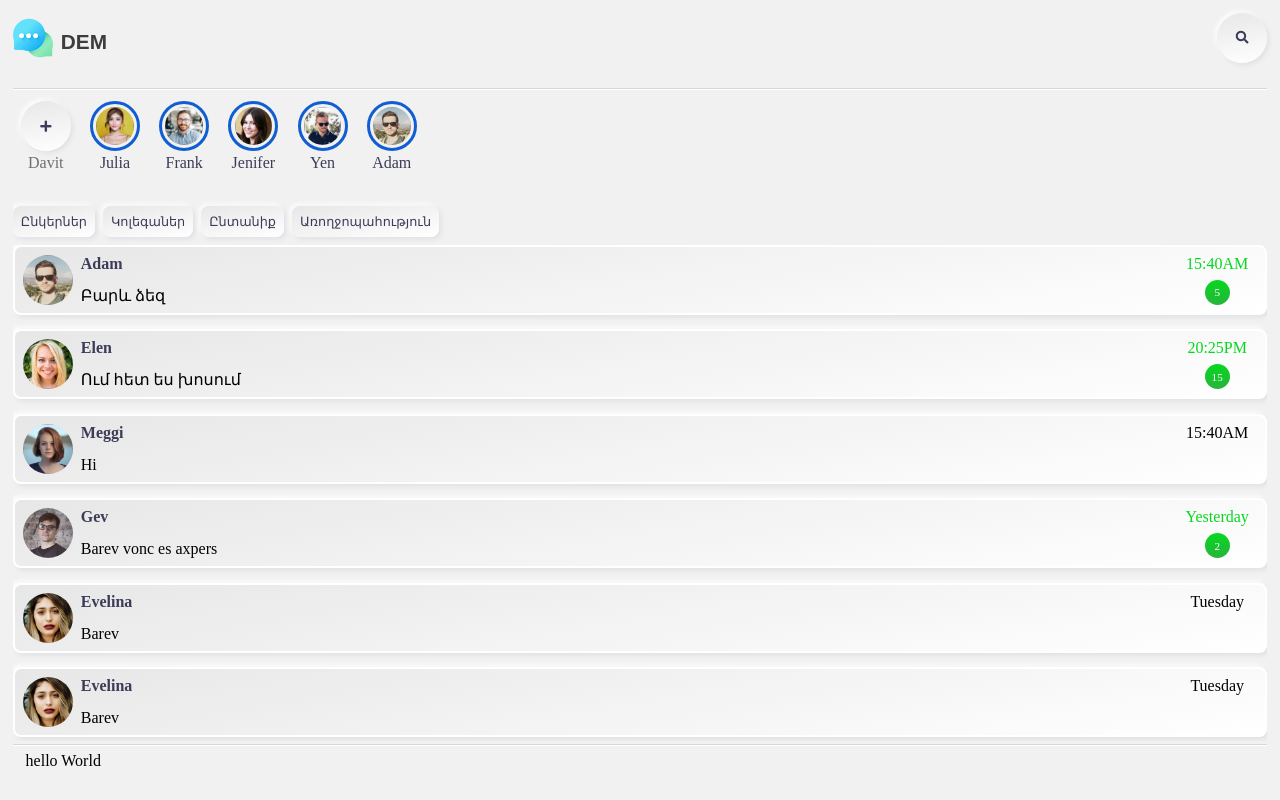
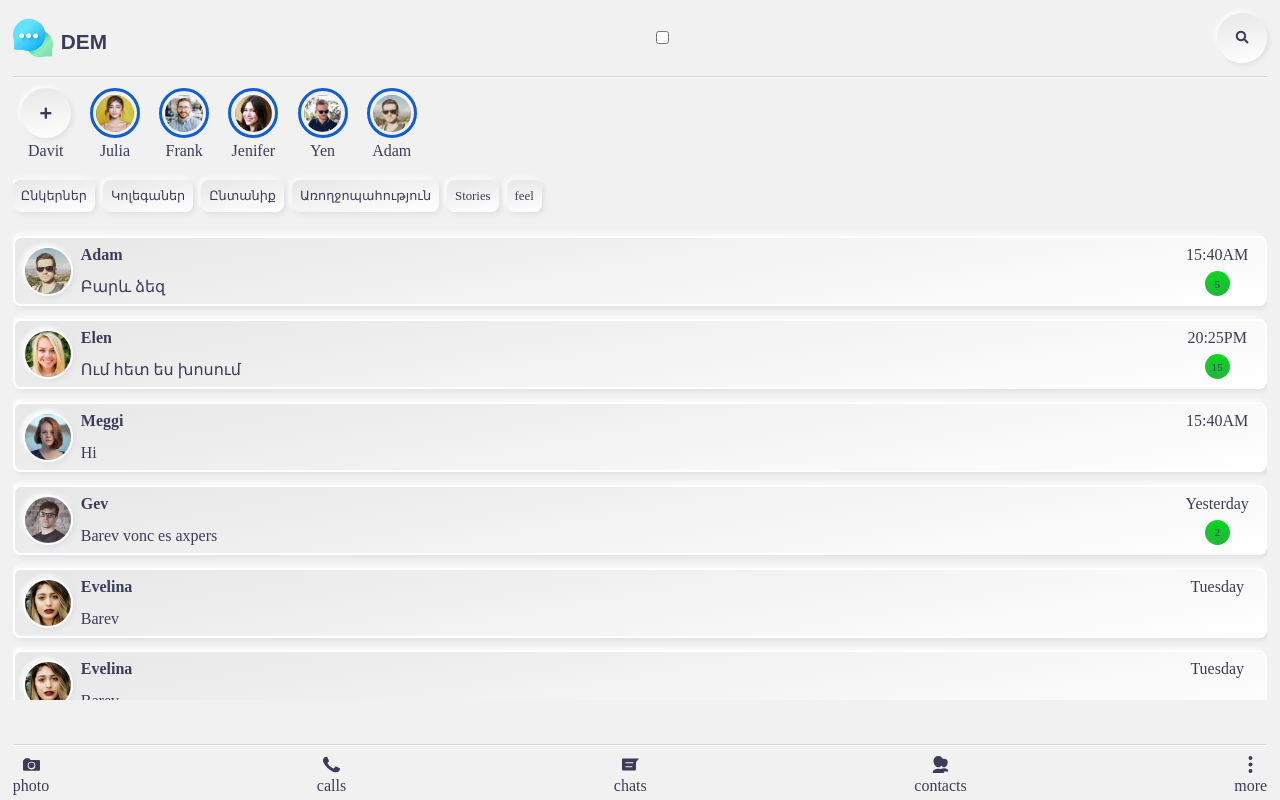
Before and after one commit to davitMartirosyan/tapp, a React (Create React App) app: page / in a window 1280 px wide. Built offline with nearby package versions, Linux system fonts and the light colour scheme; a web font is replaced by a local one.

Commit message:
added theme mode workbanch

```diff
--- a/public/index.html
+++ b/public/index.html
@@ -4,14 +4,7 @@
     <meta charset="utf-8" />
     <meta name="viewport" content="width=device-width, initial-scale=1" />
     <meta name="theme-color" content="#000000" />
-    <meta
-      name="description"
-      content="Web site created using create-react-app"
-    />
-    <!--
-      manifest.json provides metadata used when your web app is installed on a
-      user's mobile device or desktop. See https://developers.google.com/web/fundamentals/web-app-manifest/
-    -->
+    <meta name="viewport" content= "width=device-width, user-scalable=no">
     <link rel="manifest" href="manifest.json" />
     <title>Tap</title>
   </head>
--- a/src/App.js
+++ b/src/App.js
@@ -9,9 +9,14 @@ function App() {
     imgs:"./path/icons/",
     upic:"./path/upic/"
   }
+  // const[mode, setMode] = useState("light");
+
+  function themeChange(e){
+    this.checked === true ? alert("ok") : alert("disabled");
+  }
   return (
     <div className="tap r">
-        <Header paths={paths}/>
+        <Header paths={paths} themeChange={themeChange}/>
         <Stories paths={paths}/>
         <Tags/>
         <ChatMessages paths={paths}/>
--- a/src/cloudcss/bar.css
+++ b/src/cloudcss/bar.css
@@ -1,6 +1,6 @@
 .bar{
     margin:0 .8rem;
-    padding:.5rem .8rem 0 .8rem;
+    padding:.5rem 0rem 0 0rem;
     background-color:var(--body-clr);
     height:3.5rem;
     position:fixed;
@@ -8,3 +8,13 @@
     left:0;
     right:0;
 }
+
+.navitemico{
+    width:25px;
+    height:25px;
+}
+.navitemico img{
+    width:17px;
+    height:17px;
+    filter:var(--icons-clr);
+}
--- a/src/cloudcss/chatmessages.css
+++ b/src/cloudcss/chatmessages.css
@@ -1,23 +1,25 @@
 .friendsChats{
     overflow-y:auto;
-    height:62%;
+    height:60%;
 }
 .chat{
+    padding:1rem 0;
 }
 .fchat{
-    border:2px solid #fff;
+    border:2px solid var(--border);
 }
 .fchat:last-child{
-    margin-bottom:2rem;
+    margin-bottom:1rem;
 }
 .fchat + .fchat{
-    margin-top:.9rem;
+    margin-top:.8rem;
 }
 .fpic{
     border-radius:50%;
     overflow:hidden;
     width:50px;
     height:50px;
+    border:2px solid var(--border);
 }
 .fpic img{
     width:100%;
--- a/src/cloudcss/config.css
+++ b/src/cloudcss/config.css
@@ -12,23 +12,39 @@ box-sizing:border-box;
     --light-clr:#ffffff;
     --green:linear-gradient(#06D81E, #27B43D);
     --green-text:#06D81E;
-    --prm-grd:linear-gradient(-210deg, #f1f1f1 50%, #FFFFFF 80%);
+    --prm-grd:linear-gradient(170deg, #e7e7e7, #FFFFFF);
+    --prm-shadow: 2px 2px 5px #DDDFE3, -2px -2px 5px #FFFFFF;
     --prm-grd-reverse:linear-gradient(-210deg, #FFFFFF 50%, #E1DFDF  80%);
     --secondary-clr:#3C3C59;
     --story-border:linear-gradient(-210deg, #379BDE 50%, #115ED2 80%);
+    --border:rgb(255, 255, 255);
+    --icons-clr:invert(0);
+
 }
-body{
+.tap{
   background-color:var(--body-clr);
 }
+.tap.dark{
+    --body-clr:#1f1f1f;
+    --prm-grd:linear-gradient(-210deg, #1a1a1a 50%, #1a1a1a 80%);
+    --prm-shadow: 2px 2px 5px #131313, -2px -2px 5px #222222;
+    --light-clr:#333;
+    --prm-grd-reverse:linear-gradient(-210deg, #141414 50%, #3d3d3d  80%);
+    --border:rgb(51, 51, 51);
+    --icons-clr:invert(100%);
+    --secondary-clr:rgb(255, 255, 255);
+    --icons-clr:invert(100%);
+}
+
 button{
     border:0;
     outline:none;
     font-size:.8rem;
     color:var(--secondary-clr);
 }
-
 p{
     font-family:"noto-sans";
+    color:var(--secondary-clr) !important;
 }
 h4{
     font-family:"noto-sans";
@@ -39,9 +55,10 @@ a{
     text-decoration: none;
     color:var(--secondary-clr);
     outline:none;
+    -webkit-tap-highlight-color: rgba(0,0,0,0);
 }
 a:active{
-    color:rgb(131, 0, 0);
+    color:var(--dark-clr);
 }
 ul{
     list-style:none;
@@ -110,9 +127,13 @@ ul{
 .ai-c{
     align-items:center;
 }
+.primary{
+    background: var(--prm-grd);
+    box-shadow: var(--prm-shadow);
+}
 .prm{
-    background: linear-gradient(170deg, #e7e7e7, #FFFFFF);
-    box-shadow: 2px 2px 5px #DDDFE3, -2px -2px 5px #FFFFFF;
+    background: var(--prm-grd);
+    box-shadow: var(--prm-shadow);
     padding:.5rem;
     border-radius: .5rem;
 }
--- a/src/cloudcss/index.css
+++ b/src/cloudcss/index.css
@@ -3,17 +3,14 @@
   padding: 0 .8rem;
   height:100vh;
 }
-.realcontent{
-  border:1px solid;
-}
+
 header{
   padding:.8rem 0;
-  margin-bottom:.8rem;
 }
 .logo h5{
   margin-left:.5rem;
   font-size:1.3rem;
   margin-top:.5rem;
-  color:rgb(61, 61, 61);
+  color:var(--secondary-clr);
   font-family: 'ABeeZee', sans-serif;
 }
--- a/src/cloudcss/stories.css
+++ b/src/cloudcss/stories.css
@@ -1,7 +1,6 @@
 .friend_stories{
     overflow-x:auto;
     padding: .8rem .5rem;
-    margin-bottom:.8rem;
 }
 .storiesScrollBar{
 
@@ -16,7 +15,7 @@
     color:var(--dark-clr);
 }
 .friend-story .friend-image{
-    border-radius:50%;
+    border-radius:100%;
     overflow:hidden;
     width:50px;
     height:50px;
@@ -24,7 +23,9 @@
     padding:.2rem;
 }
 .friend-story .friend-image img{
+    border-radius:50%;
    width:100%;
    height:100%;
-   border-radius:50%;
+   object-fit:cover;
+   object-position: center;
 }
--- a/src/cloudcss/tags.css
+++ b/src/cloudcss/tags.css
@@ -2,6 +2,9 @@
     overflow-x:auto;
     padding:.5rem 0;
 }
+.tag{
+    display:block;
+}
 .tag + .tag{
     margin-left:.5rem;
 }
--- a/src/components/Bar.js
+++ b/src/components/Bar.js
@@ -4,7 +4,53 @@ const Bar = () => {
     return (
         <div className="bar r">
             <div className="splitter"></div>
-            hello World
+
+            <ul className="navigation f jc-sb">
+                <li className="navitem f f-cl ai-c">
+                    <a href="#" className="f f-cl ai-c">
+                        <span className="navitemico f jc-c ai-c">
+                            <img className="" src="../path/icons/pictures.svg"/>
+                        </span>
+                        <span className="navitemtext"><p>photo</p></span>
+                    </a>
+                </li>
+
+                <li className="navitem f f-cl ai-c">
+                    <a href="#" className="f f-cl ai-c">
+                        <span className="navitemico f jc-c ai-c">
+                            <img className="" src="../path/icons/call.svg"/>
+                        </span>
+                        <span className="navitemtext"><p>calls</p></span>
+                    </a>
+                </li>
+
+                <li className="navitem f f-cl ai-c">
+                    <a href="#" className="f f-cl ai-c">
+                        <span className="navitemico f jc-c ai-c">
+                            <img className="" src="../path/icons/chat.svg"/>
+                        </span>
+                        <span className="navitemtext"><p>chats</p></span>
+                    </a>
+                </li>
+
+                <li className="navitem f f-cl ai-c">
+                    <a href="#" className="f f-cl ai-c">
+                        <span className="navitemico f jc-c ai-c">
+                            <img className="" src="../path/icons/contacts.svg"/>
+                        </span>
+                        <span className="navitemtext"><p>contacts</p></span>
+                    </a>
+                </li>
+
+                <li className="navitem f f-cl ai-c">
+                    <a href="#" className="f f-cl ai-c">
+                        <span className="navitemico f jc-c ai-c">
+                            <img className="" src="../path/icons/menu.svg"/>
+                        </span>
+                        <span className="navitemtext"><p>more</p></span>
+                    </a>
+                </li>
+            </ul>
         </div>
     )
 }
--- a/src/components/ChatMessages.js
+++ b/src/components/ChatMessages.js
@@ -76,7 +76,7 @@ function ChatMessages(props){
              friendsChat.map(frChat => {
                 return (
                     <div className="fchat prm g g-col-3" data-target="id" key="id">
-                       <div className="fpic">
+                       <div className="fpic primary crcl">
                            <img src={path.upic+frChat.pic} />
                         </div>
                             <div className="fstaff f f-cl jc-sb">
--- a/src/components/Header.js
+++ b/src/components/Header.js
@@ -7,6 +7,7 @@ function Header(props){
                 <img style={{ width:"40px", height:"40px"}}src={path.imgs+"icon-72x72.png"} alt="logo"/>
                 <h5>DEM</h5>
             </div>
+            <input type="checkbox" onChange={props.themeChange}/>
             <button className="prm crcl search"> <i class="fas fa-search"></i></button>
         </header>
     )
--- a/src/components/Tags.js
+++ b/src/components/Tags.js
@@ -1,13 +1,13 @@
 import React from 'react'
 import "../cloudcss/tags.css";
-const tags = ["Ընկերներ", "Կոլեգաներ", "Ընտանիք","Առողջոպահություն"];
+const tags = ["Ընկերներ", "Կոլեգաներ", "Ընտանիք","Առողջոպահություն","Stories","feel"];
 const Tags = () => {
     return (
         <div className="tags r f">
             {
                 tags.map(tag => {
                     return(
-                        <button className="tag prm f ai-c jc-c">{tag}</button>
+                        <button className="tag prm "><p>{tag}</p></button>
                     )
                 })
             }
```
Also changed, not shown: public/path/icons/chat.png (deleted), public/path/icons/chat.svg (renamed from public/path/icons/Subtraction 62.svg).
